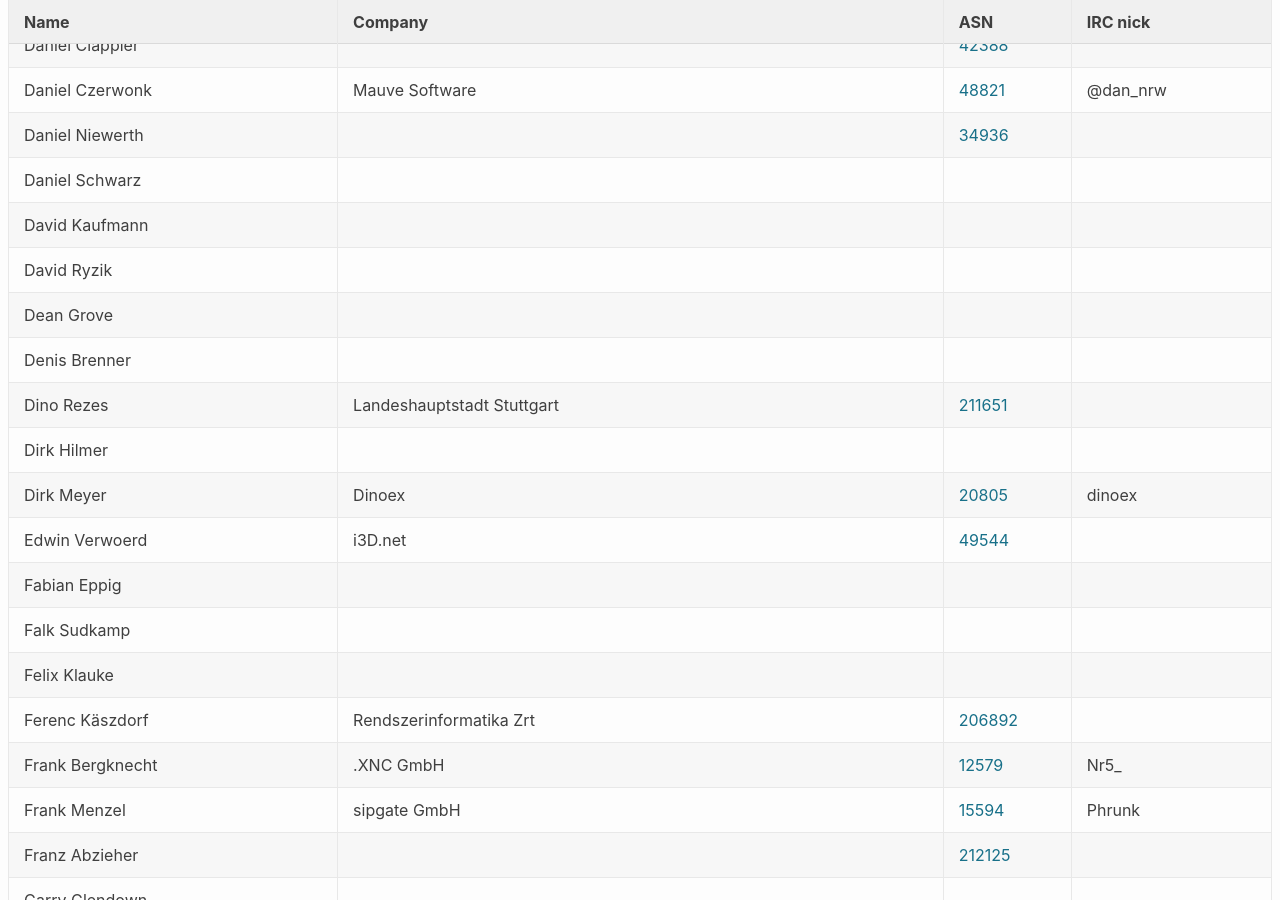
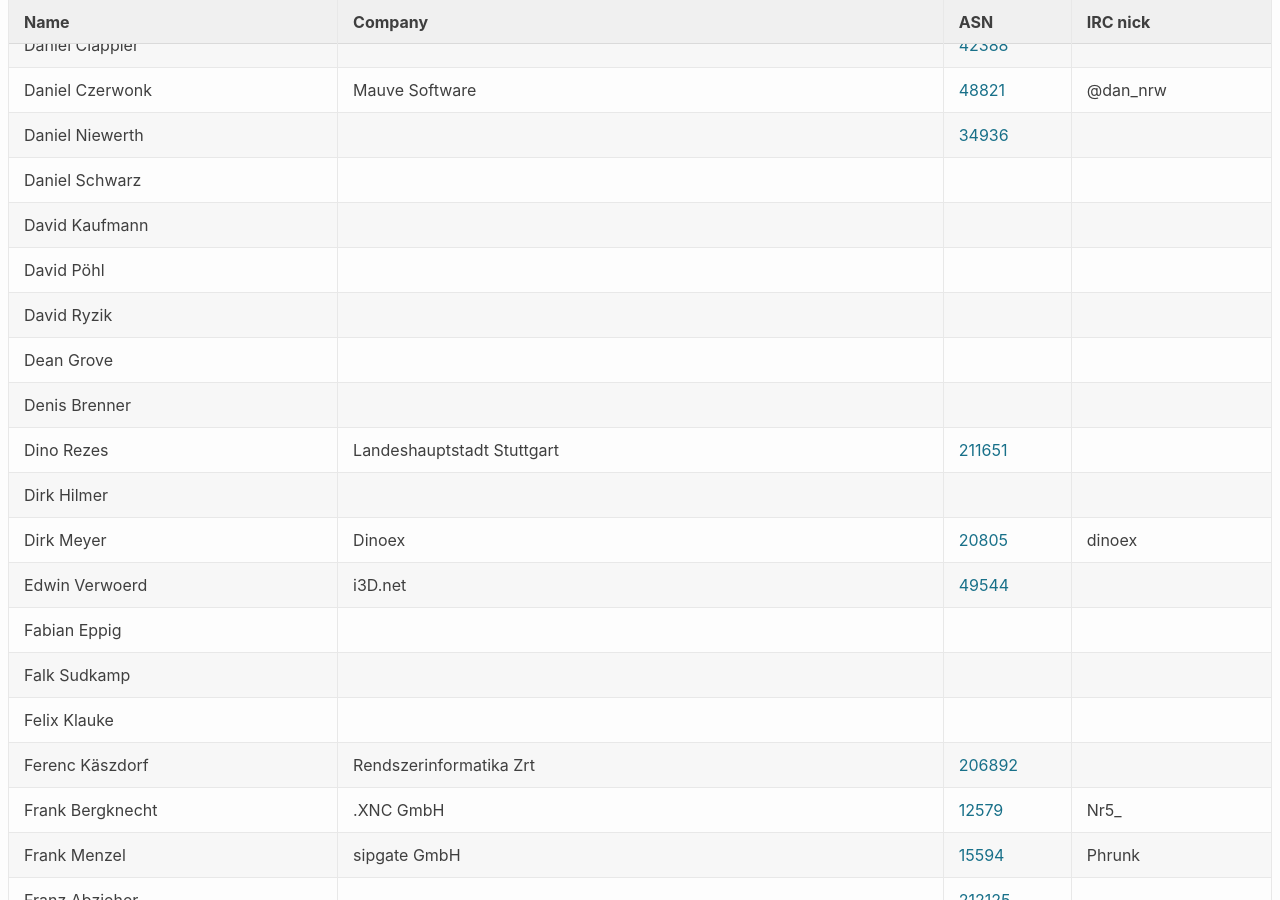
Before and after one commit to denog/pretix-attendeelist, a Jekyll site: the page built from denog14/index.md, in a window 1280 px wide and 900 px high, scrolled down 14109 px. Built offline with Jekyll 4.4.1, drawn with Linux system fonts in a browser that asks for light colours.

Commit message:
Latest data: Sun Nov  6 17:33:18 UTC 2022

```diff
--- a/_data/attendees_denog14_remote.json
+++ b/_data/attendees_denog14_remote.json
@@ -139,6 +139,12 @@
   },
   {
     "name": "David Kaufmann",
+    "company": null,
+    "irc": null,
+    "asn": null
+  },
+  {
+    "name": "David Pöhl",
     "company": null,
     "irc": null,
     "asn": null
```
